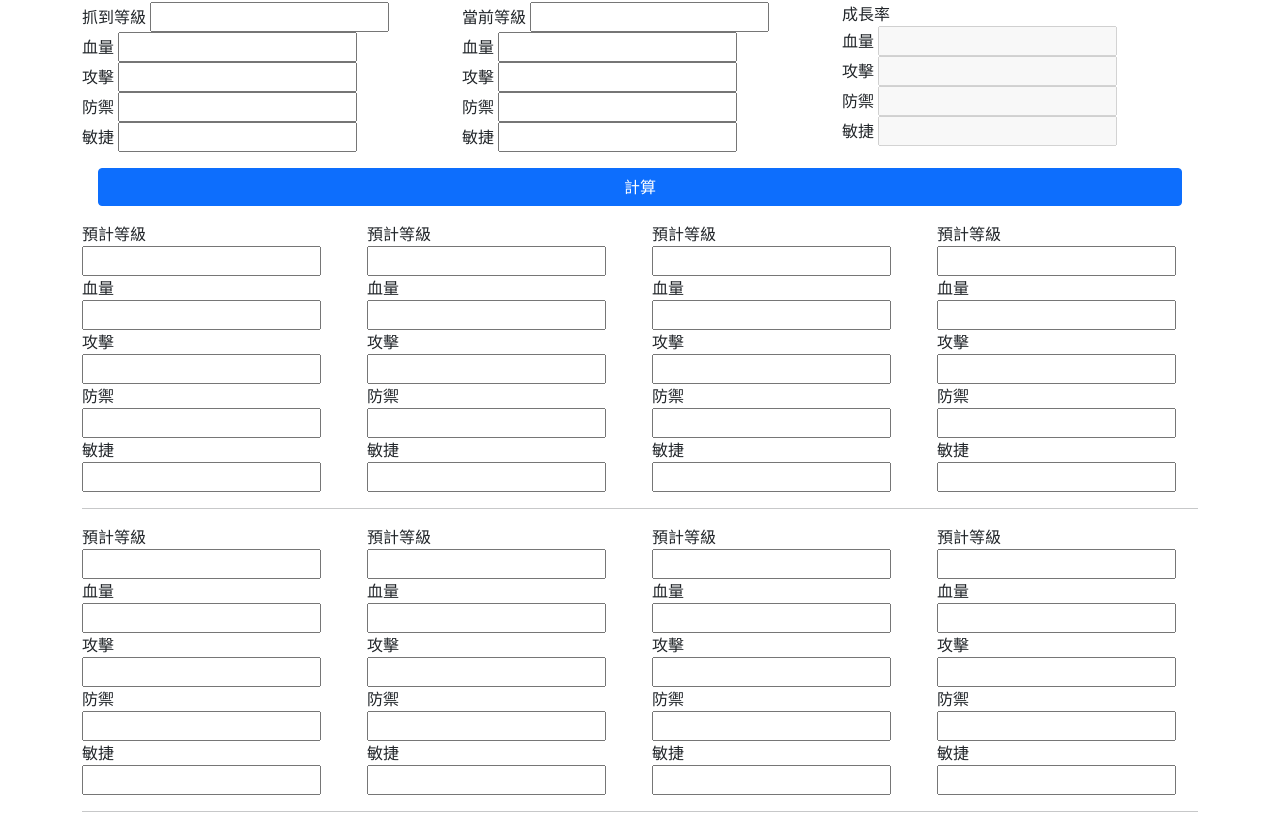
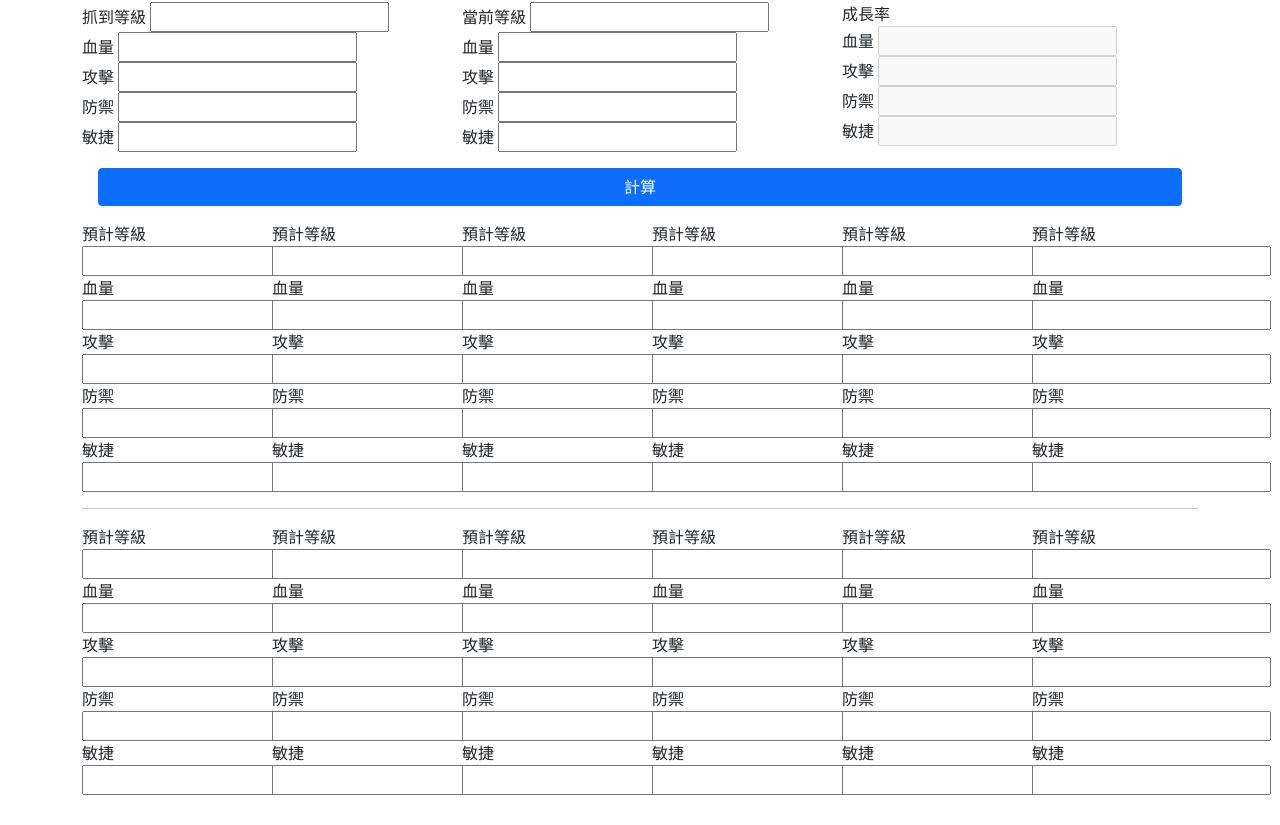
Before and after one commit to EeroLai/stone_age_calculator, a plain HTML site: page index.html in a window 1280 px wide. Shown: the part 86-911 px from the top of the page. After the commit the page ends 881 px from the top, so only its background shows below. Drawn offline with nearby package versions, Linux system fonts and the light colour scheme.

Commit message:
update html

```diff
--- a/index.html
+++ b/index.html
@@ -81,7 +81,7 @@
                 <button type="button" class="btn btn-primary" id="commit">計算</button>
             </div>
             <div class="row">
-                <div class="col">
+                <div class="col-2">
                     <div>
                         預計等級 <input type="text" id="expected_lv_1">
                     </div>
@@ -98,7 +98,7 @@
                         敏捷 <input type="text" id="expected_dex_1">
                     </div>
                 </div>
-                <div class="col">
+                <div class="col-2">
                     <div>
                         預計等級 <input type="text" id="expected_lv_2">
                     </div>
@@ -115,7 +115,7 @@
                         敏捷 <input type="text" id="expected_dex_2">
                     </div>
                 </div>
-                <div class="col">
+                <div class="col-2">
                     <div>
                         預計等級 <input type="text" id="expected_lv_3">
                     </div>
@@ -132,7 +132,7 @@
                         敏捷 <input type="text" id="expected_dex_3">
                     </div>
                 </div>
-                <div class="col">
+                <div class="col-2">
                     <div>
                         預計等級 <input type="text" id="expected_lv_4">
                     </div>
@@ -149,10 +149,7 @@
                         敏捷 <input type="text" id="expected_dex_4">
                     </div>
                 </div>
-            </div>
-            <hr>
-            <div class="row">
-                <div class="col">
+                <div class="col-2">
                     <div>
                         預計等級 <input type="text" id="expected_lv_5">
                     </div>
@@ -169,7 +166,7 @@
                         敏捷 <input type="text" id="expected_dex_5">
                     </div>
                 </div>
-                <div class="col">
+                <div class="col-2">
                     <div>
                         預計等級 <input type="text" id="expected_lv_6">
                     </div>
@@ -186,7 +183,10 @@
                         敏捷 <input type="text" id="expected_dex_6">
                     </div>
                 </div>
-                <div class="col">
+            </div>
+            <hr>
+            <div class="row">
+                <div class="col-2">
                     <div>
                         預計等級 <input type="text" id="expected_lv_7">
                     </div>
@@ -203,7 +203,7 @@
                         敏捷 <input type="text" id="expected_dex_7">
                     </div>
                 </div>
-                <div class="col">
+                <div class="col-2">
                     <div>
                         預計等級 <input type="text" id="expected_lv_8">
                     </div>
@@ -220,10 +220,7 @@
                         敏捷 <input type="text" id="expected_dex_8">
                     </div>
                 </div>
-            </div>
-            <hr>
-            <div class="row">
-                <div class="col">
+                <div class="col-2">
                     <div>
                         預計等級 <input type="text" id="expected_lv_9">
                     </div>
@@ -240,7 +237,7 @@
                         敏捷 <input type="text" id="expected_dex_9">
                     </div>
                 </div>
-                <div class="col">
+                <div class="col-2">
                     <div>
                         預計等級 <input type="text" id="expected_lv_10">
                     </div>
@@ -257,7 +254,7 @@
                         敏捷 <input type="text" id="expected_dex_10">
                     </div>
                 </div>
-                <div class="col">
+                <div class="col-2">
                     <div>
                         預計等級 <input type="text" id="expected_lv_11">
                     </div>
@@ -274,7 +271,7 @@
                         敏捷 <input type="text" id="expected_dex_11">
                     </div>
                 </div>
-                <div class="col">
+                <div class="col-2">
                     <div>
                         預計等級 <input type="text" id="expected_lv_12">
                     </div>
```
